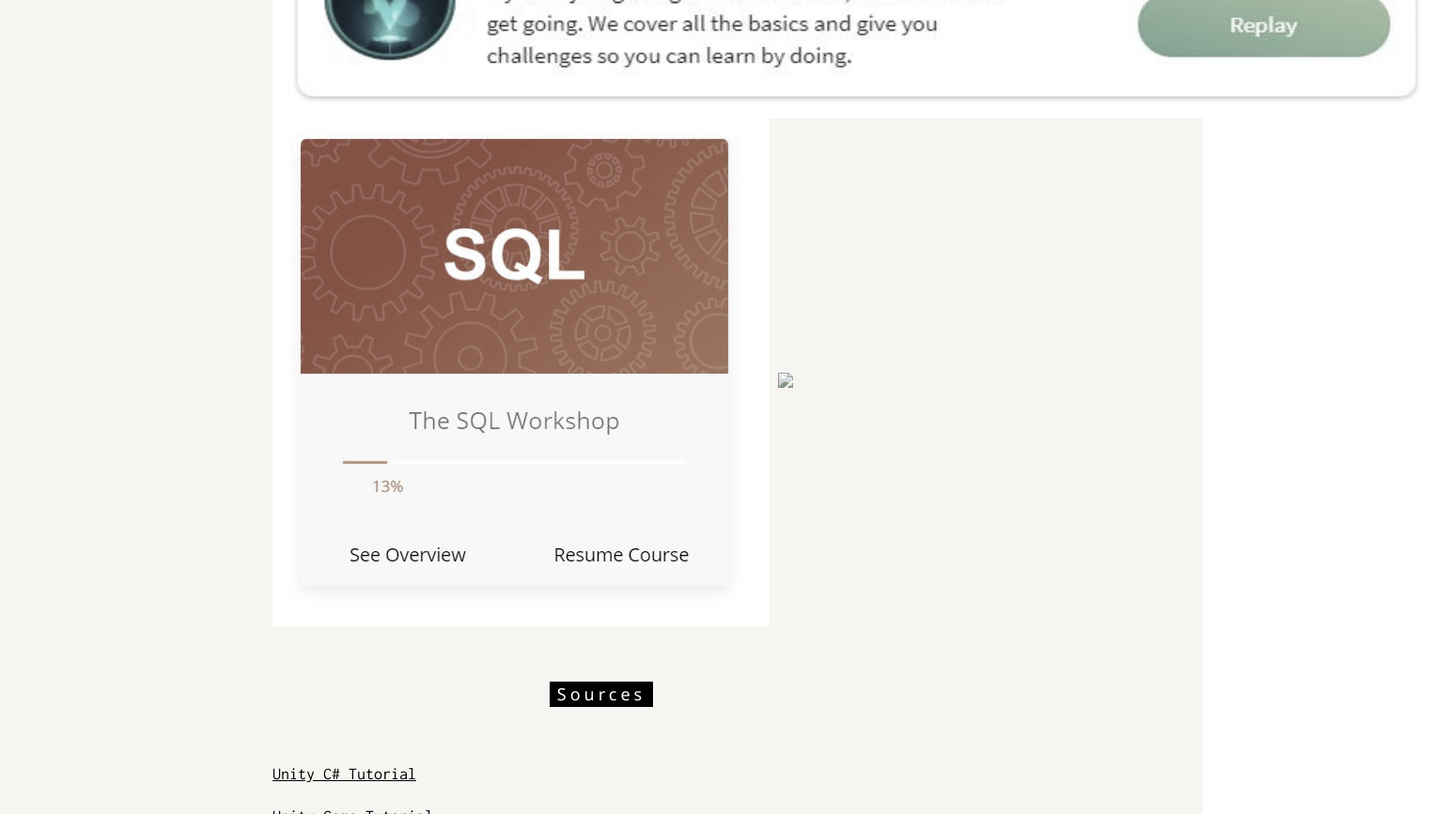
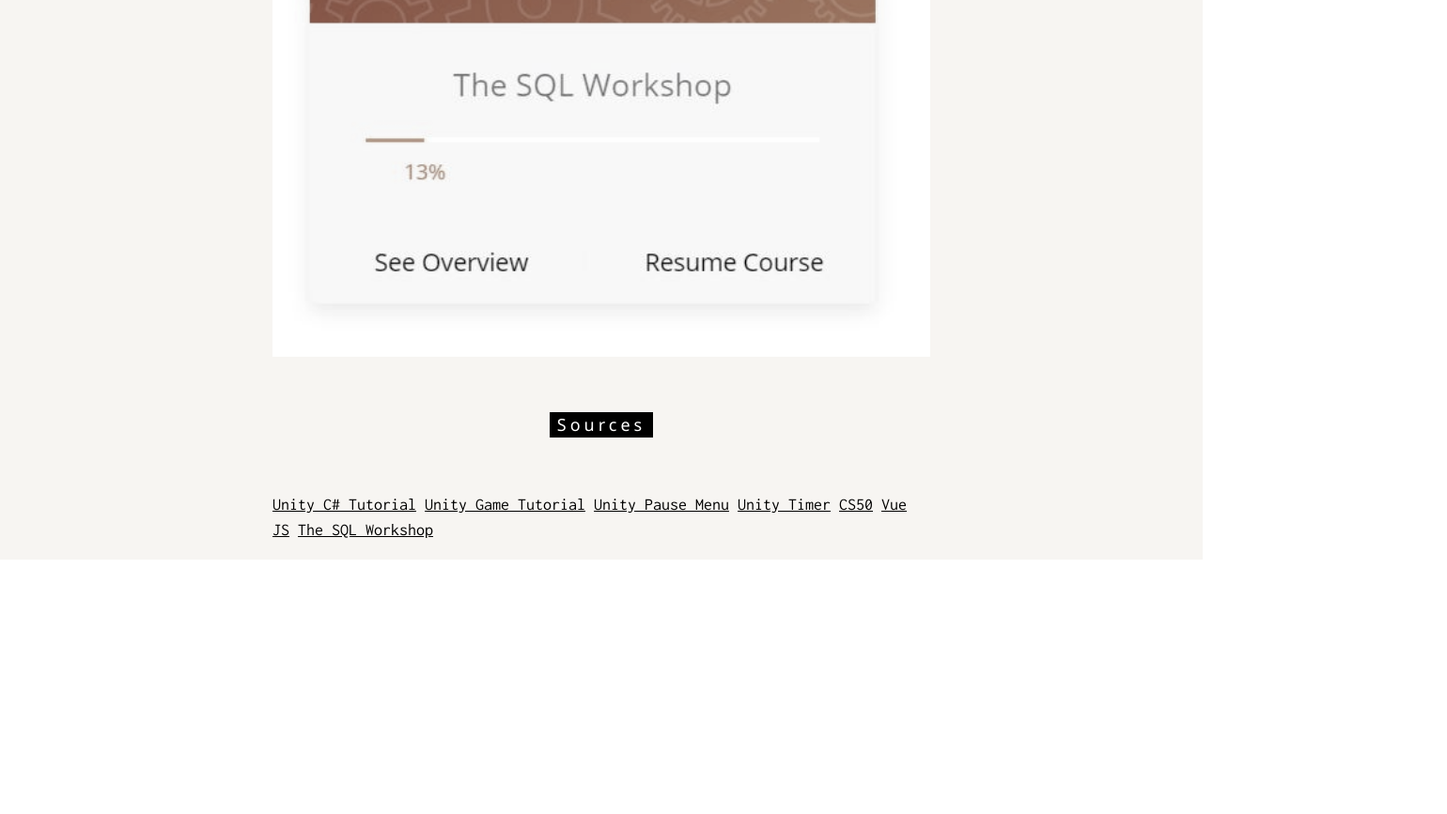
Before and after one commit to Vraidd/HBL2020, a plain HTML site: page index.html in a window 1280 px wide. Shown: the part 2440-3307 px from the top of the page at 94% size, 1540 px wide, since content can reach past the window. After the commit the page ends 3036 px from the top, so only its background shows below. Drawn offline with nearby package versions, Linux system fonts and the light colour scheme.

Commit message:
Update index.html

```diff
--- a/index.html
+++ b/index.html
@@ -1,6 +1,6 @@
 <!DOCTYPE html>
 <html>
-<title>W3.CSS Template</title>
+<title>HBL Learning</title>
 <meta charset="UTF-8">
 <meta name="viewport" content="width=device-width, initial-scale=1">
 <link rel="stylesheet" href="https://www.w3schools.com/w3css/4/w3.css">
@@ -57,10 +57,8 @@
   <div class="w3-content" style="max-width:700px">
     <h5 class="w3-center w3-padding-64"><span class="w3-tag w3-wide">Progress</span></h5>
   <img src="https://user-images.githubusercontent.com/25144944/80004667-30467800-84f5-11ea-9f01-d79d7ed8d7b7.png" alt="CS50 Game Course" style="width:100%;max-width:1000px" class="w3-margin-top">
-  <img src="Gallery/VUE.JPG" alt="Vue.js Progress" width="1250" height="1250">
-  <img src="Gallery/SQLProgress.JPG">
-  <img src="/w3images/coffeeshop.jpg" style="width:100%;max-width:1000px" class="w3-margin-top">
-
+  <img src="Gallery/VUE.JPG" alt="Vue.js Progress" style="width:100%;max-width:1000px" class="w3-margin-top">
+  <img src="Gallery/SQLProgress.JPG" alt="SQL Progress" style="width:100%;max-width:1000px" class="w3-margin-top">
   </div>
 </div>
 
@@ -69,12 +67,12 @@
   <div class="w3-content" style="max-width:700px">
 
     <h5 class="w3-center w3-padding-48"><span class="w3-tag w3-wide">Sources</span></h5>
-  <a href="https://www.youtube.com/watch?v=7gX-M26Oj1Y&t=12041s" title="W3.CSS" target="_blank" class="w3-hover-text-green">Unity C# Tutorial</a></p>
-  <a href="https://www.youtube.com/watch?v=p_mK2LYn_kM" title="W3.CSS" target="_blank" class="w3-hover-text-green">Unity Game Tutorial</a></p>
-  <a href="https://www.youtube.com/watch?v=JivuXdrIHK0&t=3s" title="W3.CSS" target="_blank" class="w3-hover-text-green">Unity Pause Menu</a></p>
-  <a href="https://www.youtube.com/watch?v=o0j7PdU88a4" title="W3.CSS" target="_blank" class="w3-hover-text-green">Unity Timer</a></p>
-  <a href="https://www.edx.org/course/cs50s-introduction-to-computer-science" title="W3.CSS" target="_blank" class="w3-hover-text-green">CS50</a></p>
-  <a href="https://www.vuemastery.com/" title="W3.CSS" target="_blank" class="w3-hover-text-green">Vue JS</a></p>
+  <a href="https://www.youtube.com/watch?v=7gX-M26Oj1Y&t=12041s" title="W3.CSS" target="_blank" class="w3-hover-text-green">Unity C# Tutorial</a>
+  <a href="https://www.youtube.com/watch?v=p_mK2LYn_kM" title="W3.CSS" target="_blank" class="w3-hover-text-green">Unity Game Tutorial</a>
+  <a href="https://www.youtube.com/watch?v=JivuXdrIHK0&t=3s" title="W3.CSS" target="_blank" class="w3-hover-text-green">Unity Pause Menu</a>
+  <a href="https://www.youtube.com/watch?v=o0j7PdU88a4" title="W3.CSS" target="_blank" class="w3-hover-text-green">Unity Timer</a>
+  <a href="https://www.edx.org/course/cs50s-introduction-to-computer-science" title="W3.CSS" target="_blank" class="w3-hover-text-green">CS50</a>
+  <a href="https://www.vuemastery.com/" title="W3.CSS" target="_blank" class="w3-hover-text-green">Vue JS</a>
   <a href="https://courses.packtpub.com/courses/sql" title="W3.CSS" target="_blank" class="w3-hover-text-green">The SQL Workshop</a></p>
 
   </div>
```
